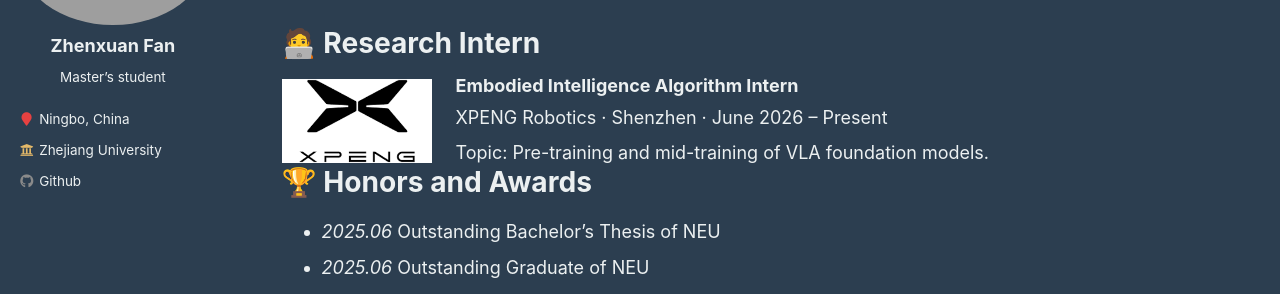
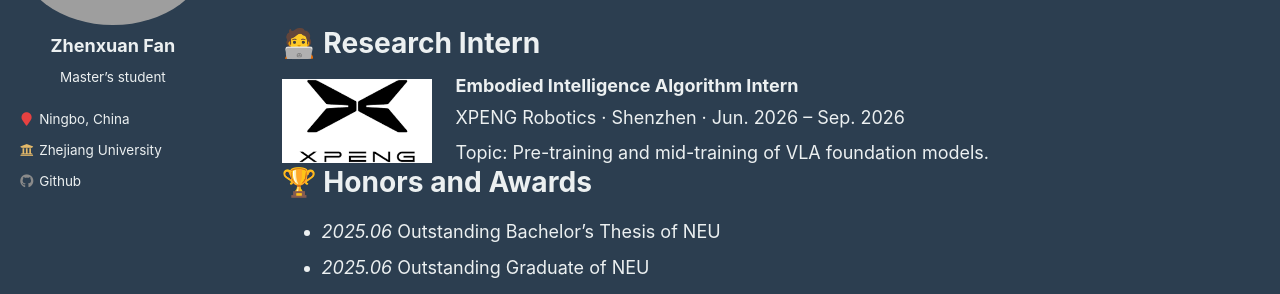
Before and after one commit to fanzhenxuan/fanzhenxuan.github.io, a Jekyll site: the page built from _pages/about.md, in a window 1280 px wide and 900 px high, scrolled down 2585 px. Shown: the part 153-447 px from the top of the window. Built offline with Jekyll 4.4.1, drawn with Linux system fonts in a browser that asks for light colours.

Commit message:
Update about.md

```diff
--- a/_pages/about.md
+++ b/_pages/about.md
@@ -401,7 +401,7 @@ In the past, I focused on the efficient training and inference of LLMs and MLLMs
     <p style="margin: 0 0 8px 0;">
       XPENG Robotics
       · Shenzhen
-      · June 2026 – Present
+      · Jun. 2026 – Sep. 2026
     </p>
 
     <p style="margin: 0;">
```
